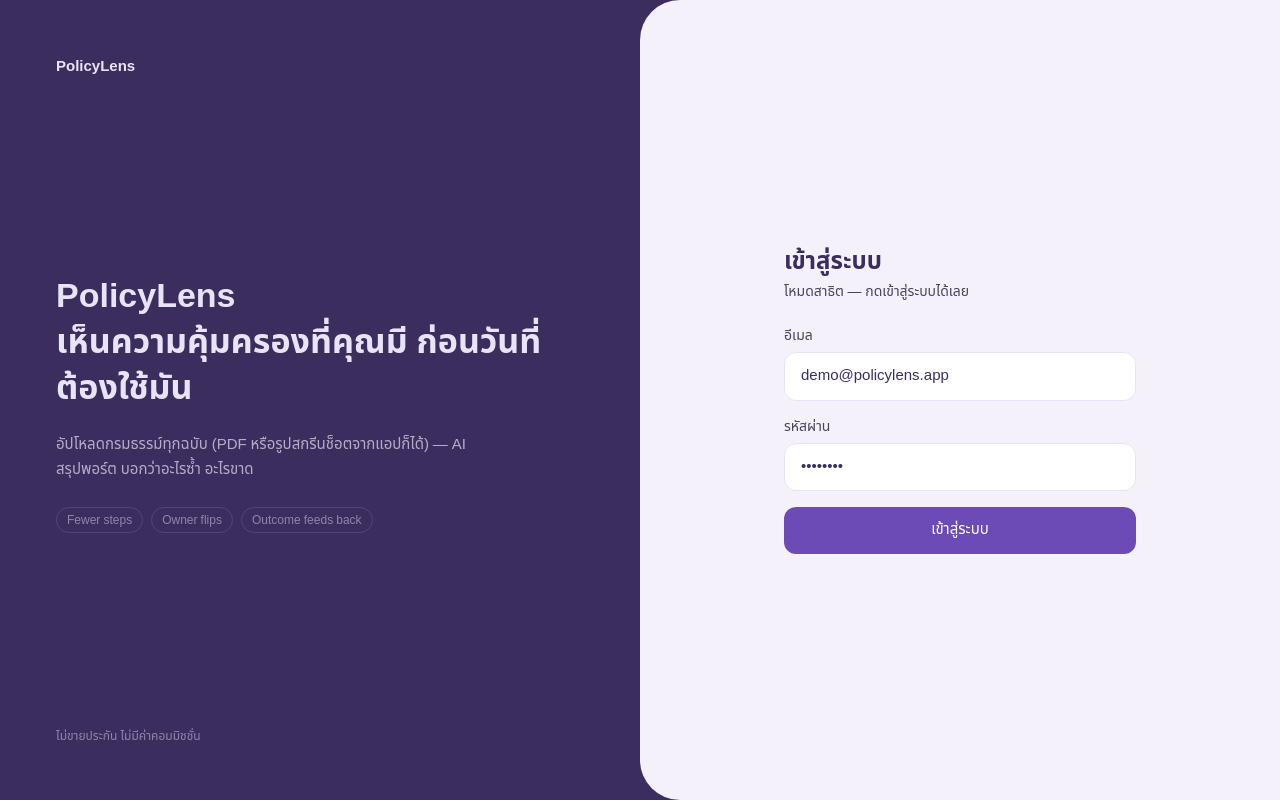
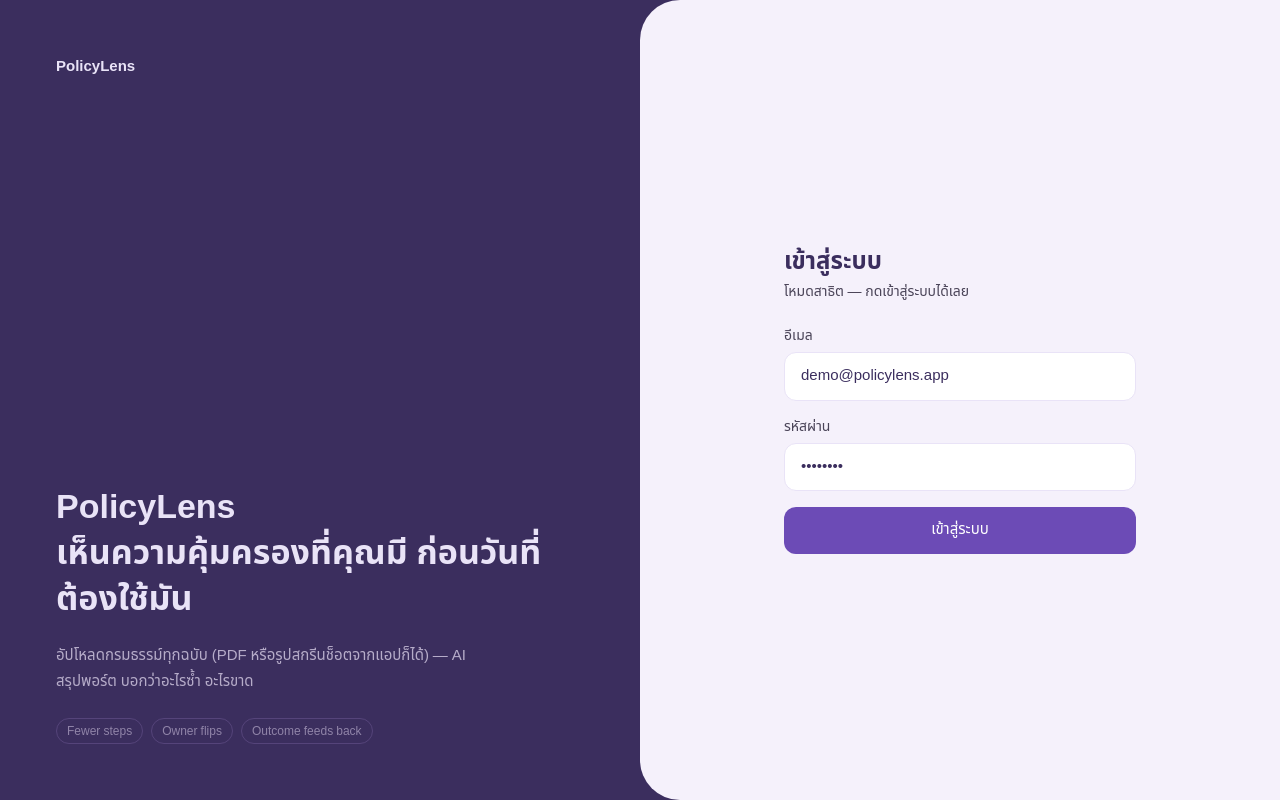
Before and after one commit to lilumai/policysense-frontend, a Next.js app: page / in a window 1280 px wide. Built offline with nearby package versions, Linux system fonts and the light colour scheme; no server answers; a web font is replaced by a local one.

Commit message:
fix: remove neutral-broker disclaimer text from login hero

```diff
--- a/components/screens/LoginScreen.tsx
+++ b/components/screens/LoginScreen.tsx
@@ -37,7 +37,6 @@
             ))}
           </div>
         </div>
-        <p className="text-xs text-[#9084A8]">ไม่ขายประกัน ไม่มีค่าคอมมิชชั่น</p>
       </div>
 
       <div className="flex items-center justify-center bg-[var(--bg)] p-6 loginlg:rounded-l-[40px]">
```
